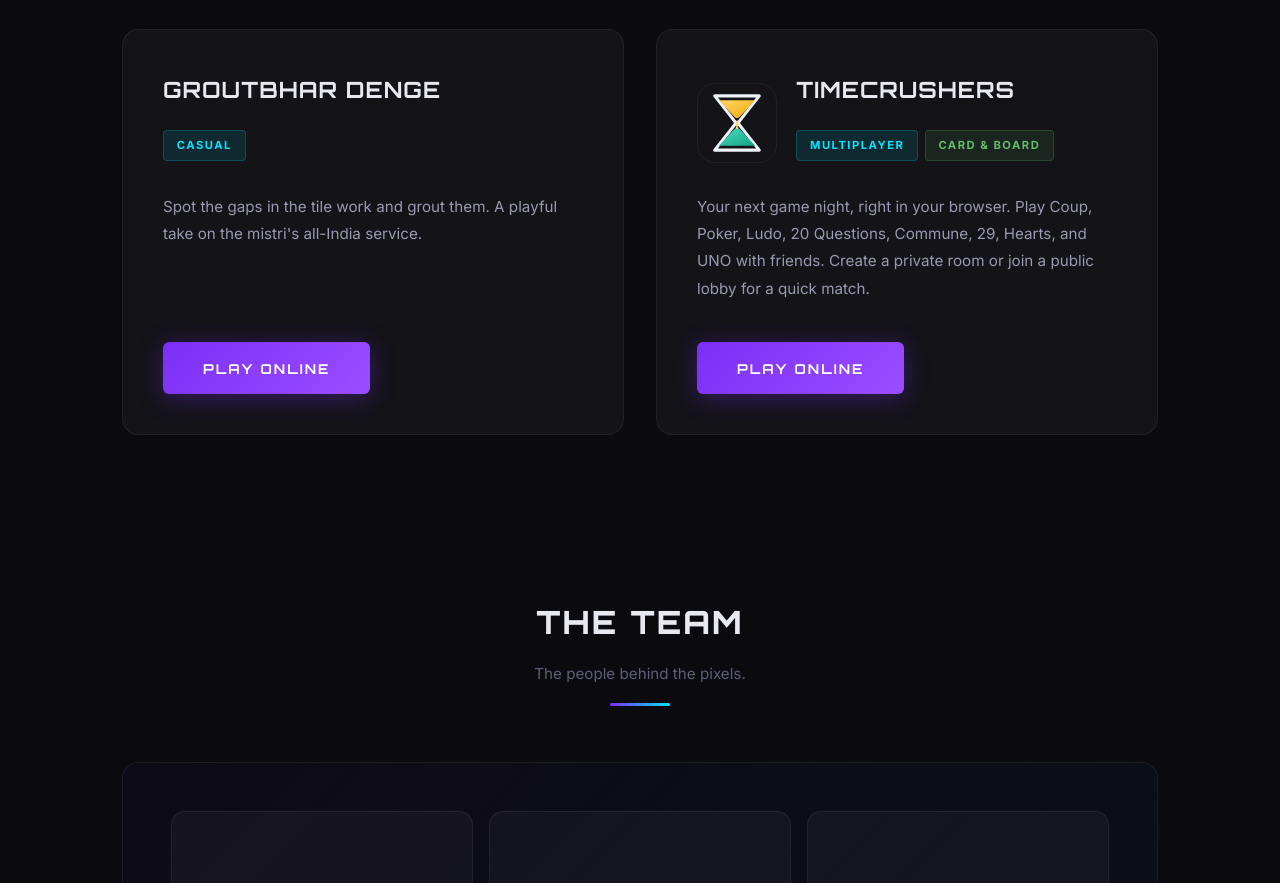
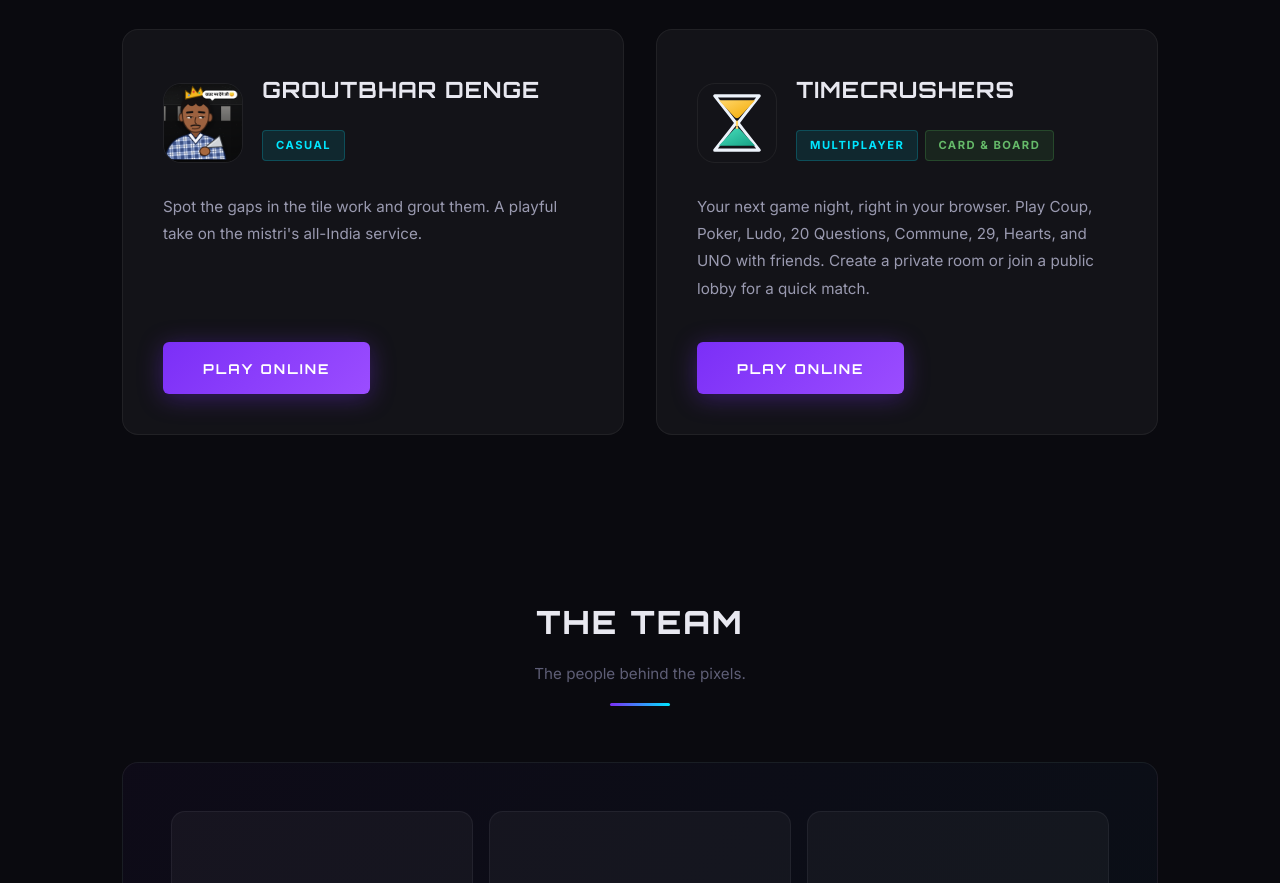
Before and after one commit to HobbyStudio/Website, a plain HTML site: page index.html in a window 1280 px wide. Shown: the part 1516-2399 px from the top of the page. Drawn offline with Linux system fonts and the light colour scheme.

Commit message:
Use character artwork for Grout Bhar Denge card

```diff
--- a/index.html
+++ b/index.html
@@ -82,6 +82,7 @@
             </div>
             <div class="game-card">
                 <div class="game-header">
+                    <img src="statics/GameLogos/GroutBharDengeCharacter.png" alt="Grout Bhar Denge character" class="game-logo">
                     <div class="game-header-info">
                         <h3>Groutbhar Denge</h3>
                         <div class="game-tags">
```
Also changed, not shown: statics/GameLogos/GroutBharDengeCharacter.png (added).
